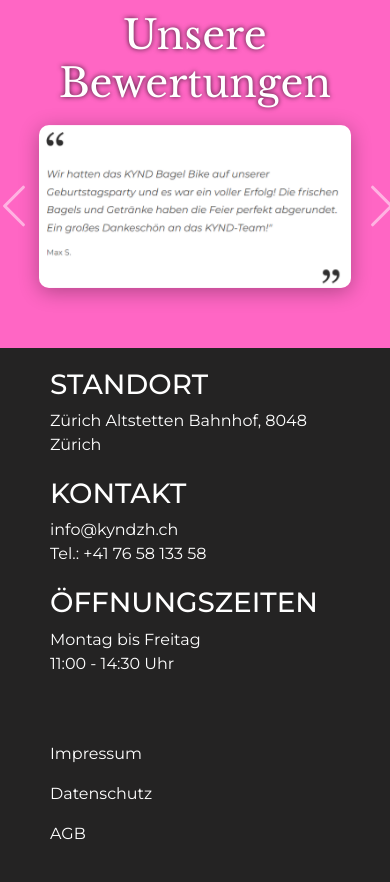
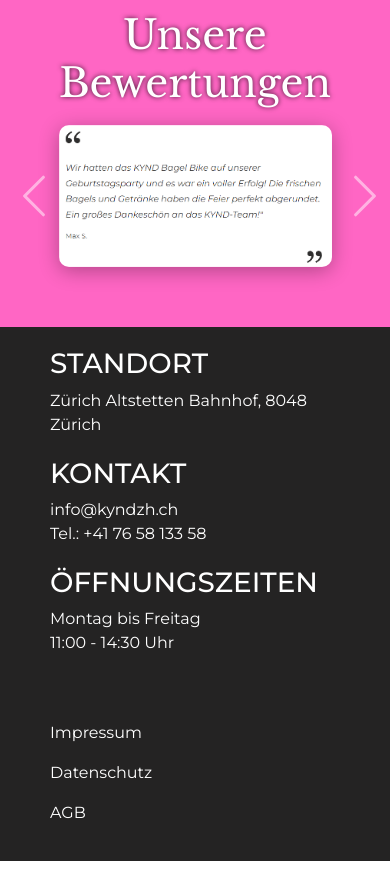
Before and after one commit to HeyTiina/kynd, a React (Create React App) app: page /CateringScreen in a window 390 px wide. Shown: the part 1400-2282 px from the top of the page. After the commit the page ends 2261 px from the top, so only its background shows below. Built offline with nearby package versions, Linux system fonts and the light colour scheme.

Commit message:
Update Slider.css

```diff
--- a/src/cateringScreen/Slider.css
+++ b/src/cateringScreen/Slider.css
@@ -51,10 +51,10 @@
 }
 @media (max-width: 426px) {
   .carousel-control-next {
-    width: 27%;
+    width: 30%;
   }
 
   .carousel {
-    width: 80%;
+    width: 70%;
   }
 }
```
